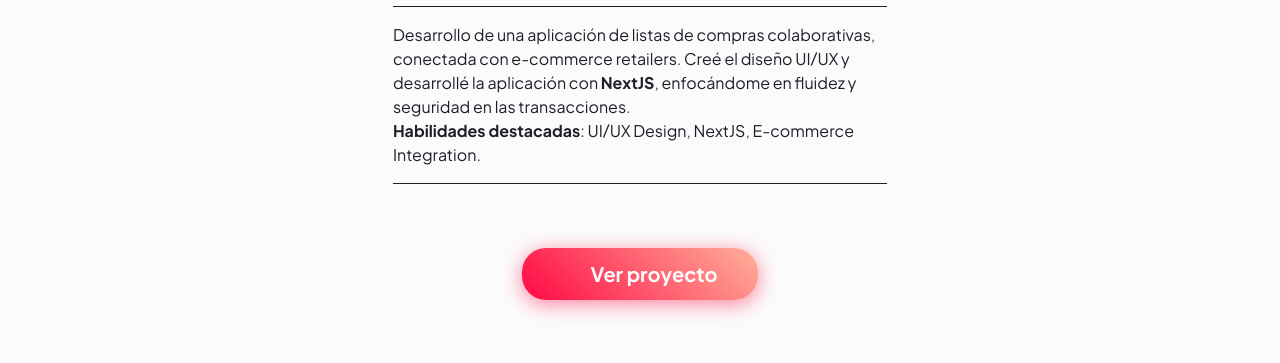
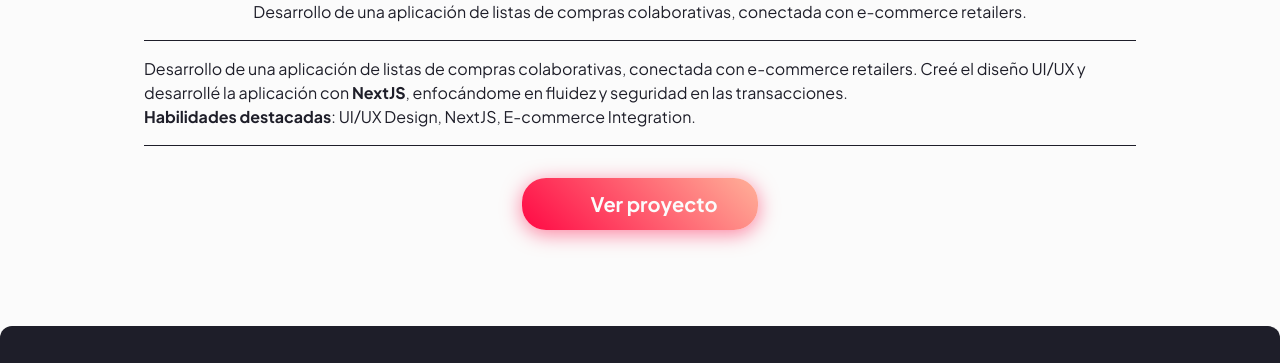
Before and after one commit to hector-reyes-dev/portfolio-hector-astro, an Astro site: page /projects/ikni in a window 1280 px wide. Shown: the part 764-1127 px from the top of the page. Built offline with nearby package versions, Linux system fonts and the light colour scheme; Astro itself is replaced by a stand-in of ours; some icons are missing.

Commit message:
fix(projects): Image component's dimension fixed

```diff
--- a/src/pages/projects/[...slug].astro
+++ b/src/pages/projects/[...slug].astro
@@ -5,10 +5,10 @@ import { getCollection } from "astro:content";
 import { Icon } from "astro-icon/components";
 
 import Layout from "@common/Layout.astro";
+import Chip from "@common/Chip.astro";
+import Button from "@common/Button.astro";
 import { BackButton } from "@common/BackButton";
-import Chip from "@common/Chip.astro";
-import type { Category } from "@common/Chip.astro";
-import Button from "@common/Button.astro";
+import type { Category } from "@utils/getCategory";
 
 export const getStaticPaths = (async () => {
   const projects = await getCollection("projects");
@@ -25,7 +25,9 @@ const { Content } = await project.render();
 ---
 
 <Layout title={title} description={description} headerTitle="Mis proyectos">
-  <section class="w-full md:w-2/3 m-auto px-2 py-24 flex flex-col items-center">
+  <section
+    class="w-full m-auto xl:w-[1024px] px-4 py-24 flex flex-col items-center"
+  >
     <BackButton client:load>
       <Icon name="mdi:arrow-u-left-top" class="min-w-6" />
     </BackButton>
@@ -34,8 +36,10 @@ const { Content } = await project.render();
         src={images[0]}
         alt={title}
         class="w-full object-cover rounded-lg"
+        width={992}
+        height={478}
       />
-      <div class="p-8 w-full md:w-2/3 mx-auto flex flex-col items-center">
+      <div class="mt-4 w-full mx-auto flex flex-col items-center">
         <div class="flex gap-1">
           {categories.map((category: Category) => <Chip category={category} />)}
         </div>
```
